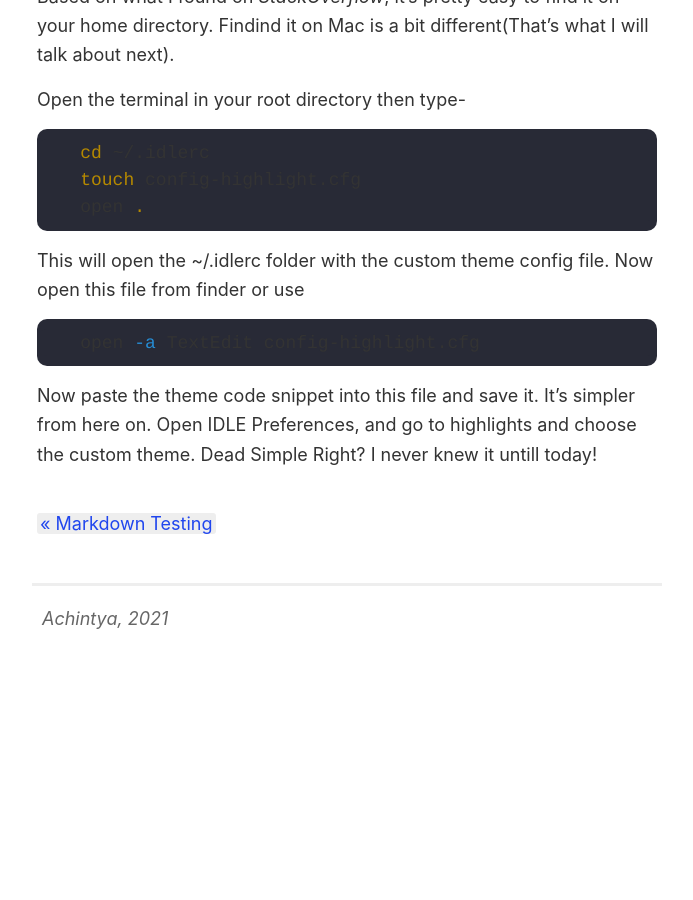
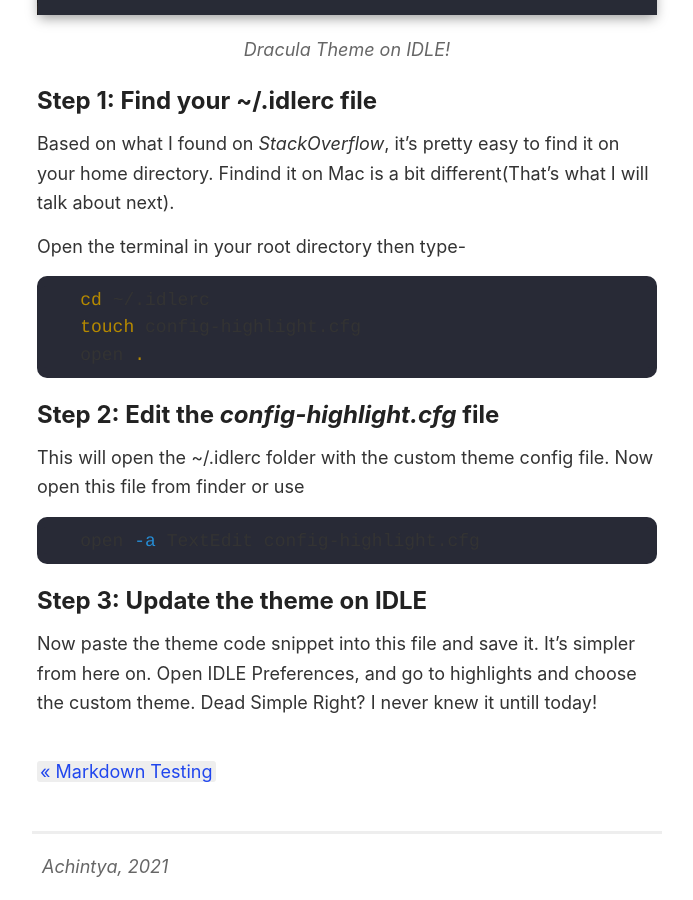
Before and after one commit to achntj/achintyajha.github.io, a Jekyll site: the page built from _posts/2021-9-16-idle-custom-themes.md, in a window 1280 px wide and 900 px high, scrolled down 746 px. Shown: the whole window, without its empty margins (293-986 px from the left). Built offline with Jekyll 4.4.1, drawn with Linux system fonts in a browser that asks for light colours; before the commit the page ends 1397 px from its top, so only the background shows below that.

Commit message:
idle themes post

````diff
--- a/_posts/2021-9-16-idle-custom-themes.md
+++ b/_posts/2021-9-16-idle-custom-themes.md
@@ -21,10 +21,14 @@
     open .
 ```
 
+## Step 2: Edit the *config-highlight.cfg* file
+
 This will open the ~/.idlerc folder with the custom theme config file. Now open this file from finder or use
 
 ```shell
     open -a TextEdit config-highlight.cfg
 ```
 
+## Step 3: Update the theme on IDLE
+
 Now paste the theme code snippet into this file and save it. It's simpler from here on. Open IDLE Preferences, and go to highlights and choose the custom theme. Dead Simple Right? I never knew it untill today!
````
Also changed, not shown: images/posts/dracula.png.
